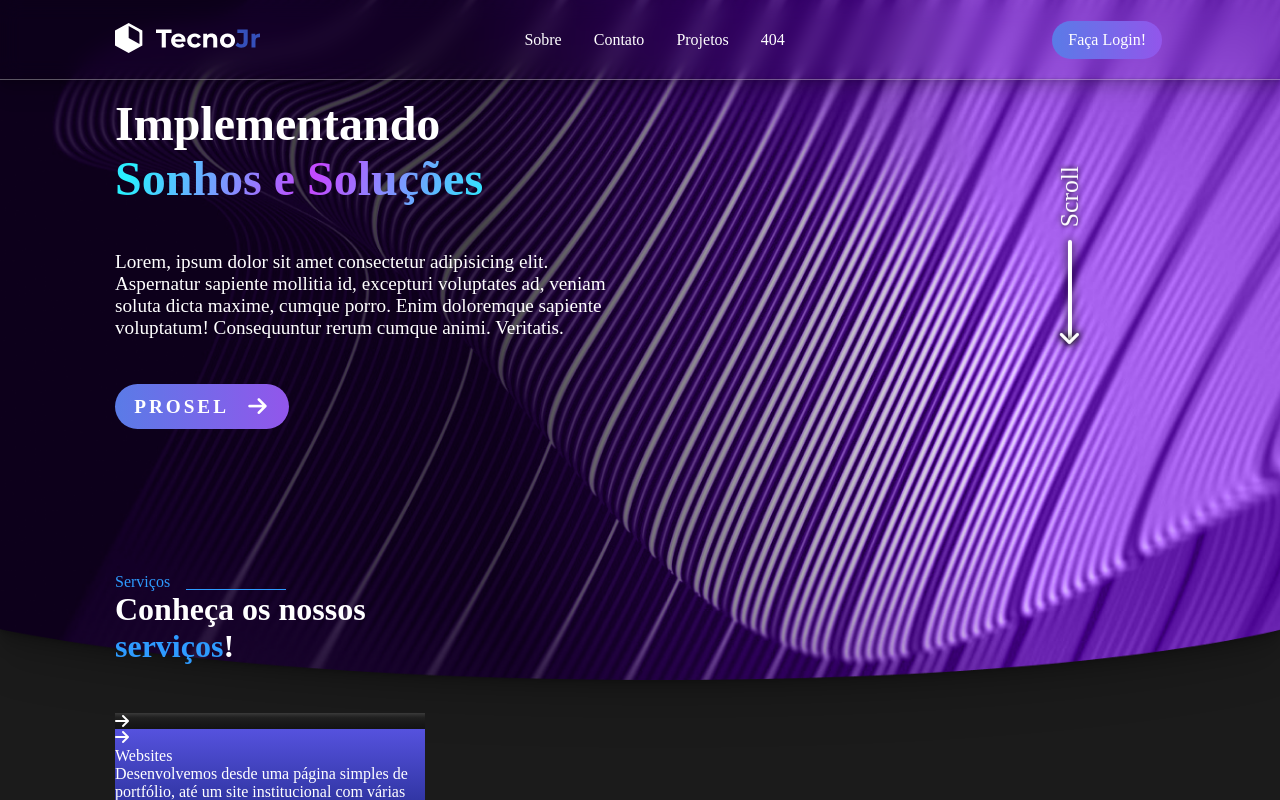
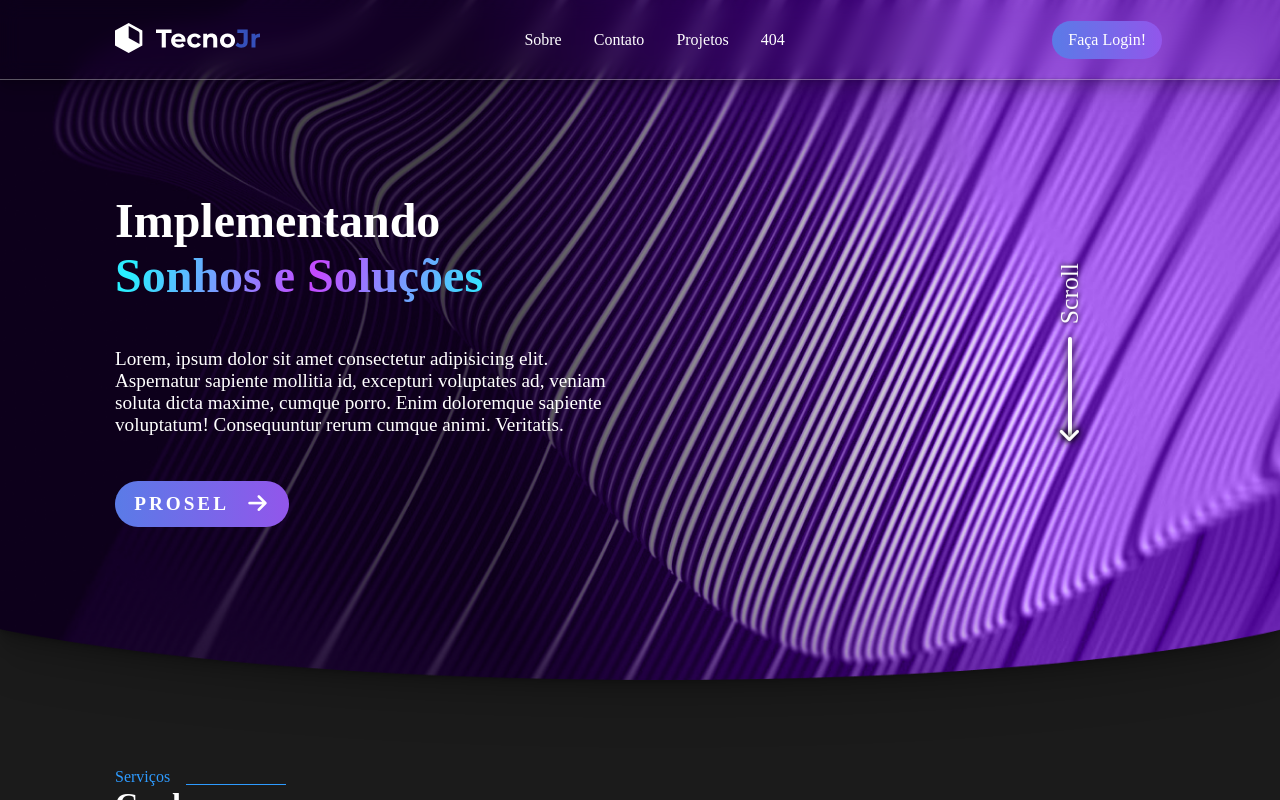
Before and after one commit to igorroc/tecno-site-2.0, a React (Vite) app in the folder tecno_site/: page / in a window 1280 px wide. Shown: the top 800 px of the page. Built offline with nearby package versions, Linux system fonts and the light colour scheme.

Commit message:
[style]: Now occupies 90vh

```diff
--- a/tecno_site/src/components/WrapperMainContent.tsx
+++ b/tecno_site/src/components/WrapperMainContent.tsx
@@ -2,13 +2,13 @@ import { styled } from "@stitches/react"
 
 const WrapperContent = styled("div", {
 	position: "relative",
-	// width: "100%",
-    height: "calc(85vh-80px)",
+	height: "90vh",
 	display: "flex",
 	flexDirection: "column",
+	justifyContent: "center",
 	gap: "45px",
 
-	padding: "6em 0",
+	// padding: "6em 0",
 
 	"& > h1": {
 		whiteSpace: "nowrap",
```
